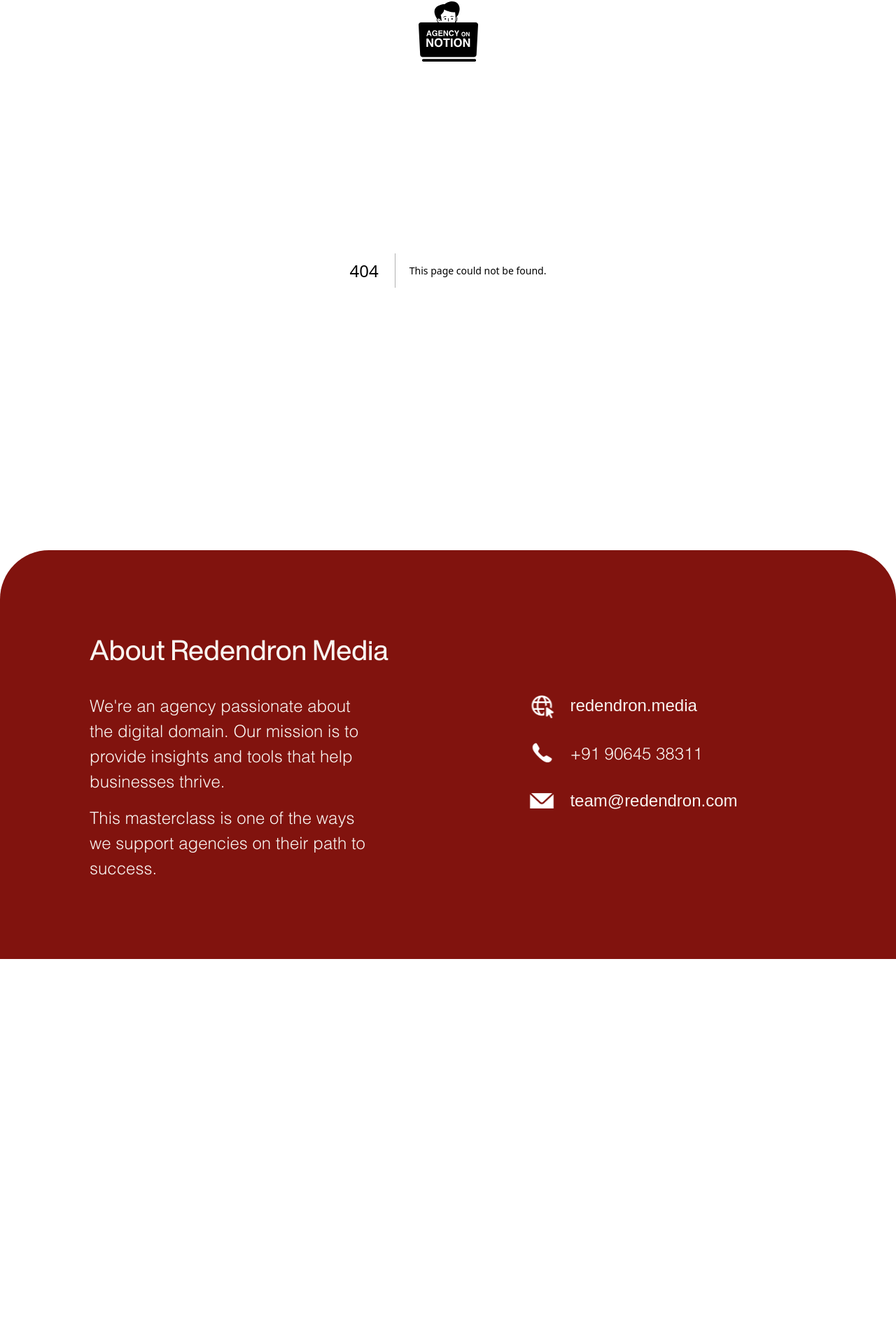
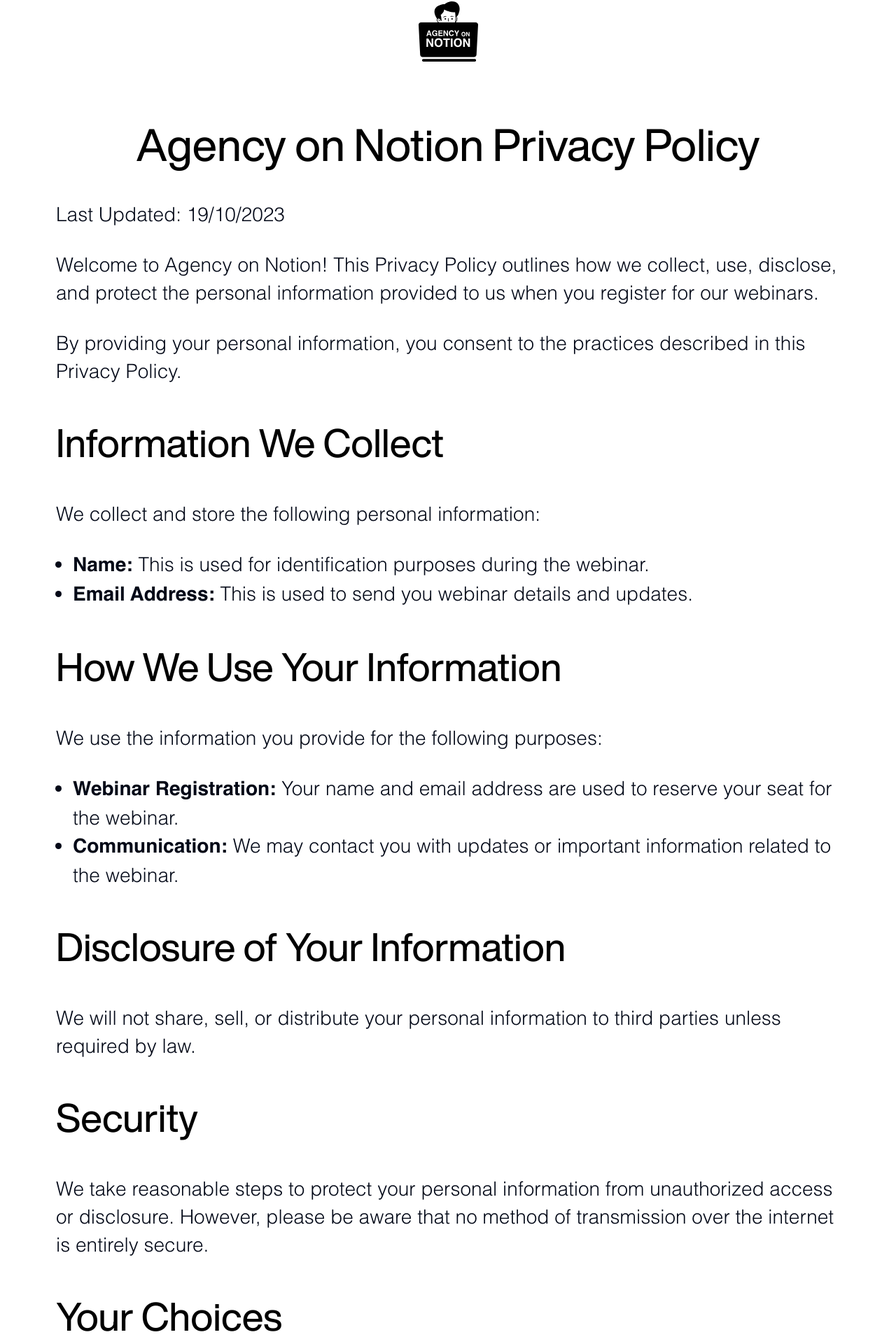
Before and after one commit to ramit03/agencyonnotion, a Next.js app: page /privacypolicy in a window 1280 px wide. Before the commit this address had no page. Shown: the part 14-1934 px from the top of the page at 70% size. Before the commit the page ends 1384 px from the top, so only its background shows below. Built offline with nearby package versions, Linux system fonts and the light colour scheme.

Commit message:
privacy policy

```diff
--- /dev/null
+++ b/app/(root)/privacypolicy/page.tsx
@@ -0,0 +1,48 @@
+import React from "react";
+
+function page() {
+  return (
+    <section className="flex flex-col md:mt-6 mt-16  w-full px-20 py-12 lg:gap-8  gap-4">
+      <h1 className="justify-center text-center header lg:mt-[100px]  md:mt-[50px] mt-[12px]">
+        Agency on Notion Privacy Policy
+      </h1>
+      <p className="subheader">Last Updated: 19/10/2023</p>
+      <p className="subheader">
+        Welcome to Agency on Notion! This Privacy Policy outlines how we collect,
+        use, disclose, and protect the personal information provided to us when
+        you register for our webinars.
+      </p>
+      <p className="subheader">
+      By providing your personal information, you consent to the practices described in this Privacy Policy.
+      </p>
+      <h2 className="header_2">Information We Collect</h2>
+      <p className="subheader">We collect and store the following personal information:</p>
+      <ul className="subheader list-disc ml-6">
+        <li><span className="font-bold">Name: </span>This is used for identification purposes during the webinar.</li>
+        <li><span className="font-bold">Email Address: </span>This is used to send you webinar details and updates.</li>
+      </ul>
+      <h2 className="header_2">How We Use Your Information</h2>
+      <p className="subheader">We use the information you provide for the following purposes:</p>
+      <ul className="subheader list-disc ml-6">
+        <li><span className="font-bold">Webinar Registration: </span>Your name and email address are used to reserve your seat for the webinar.</li>
+        <li><span className="font-bold">Communication: </span>We may contact you with updates or important information related to the webinar.</li>
+      </ul>
+      <h2 className="header_2">Disclosure of Your Information</h2>
+      <p className="subheader">We will not share, sell, or distribute your personal information to third parties unless required by law.</p>
+
+      <h2 className="header_2">Security</h2>
+      <p className="subheader">We take reasonable steps to protect your personal information from unauthorized access or disclosure. However, please be aware that no method of transmission over the internet is entirely secure.</p>
+
+      <h2 className="header_2">Your Choices</h2>
+      <p className="subheader">If you wish to modify or remove your registration information, please contact us at <span className="cursor-pointer text-[#2964AA]"> team@redendron.com</span>.</p>
+
+      <h2 className="header_2">Changes to this Policy</h2>
+      <p className="subheader">We may update this Privacy Policy from time to time. Any changes will be posted on this page, and the date of the last update will be modified accordingly.</p>
+
+      <h2 className="header_2">Contact Us</h2>
+      <p className="subheader mb-20">If you have any questions or concerns about this Privacy Policy, please contact us at  <span className="cursor-pointer text-[#2964AA]"> team@redendron.com</span>.</p>
+    </section>
+  );
+}
+
+export default page;
--- a/app/(root)/thankyou/page.tsx
+++ b/app/(root)/thankyou/page.tsx
@@ -6,7 +6,7 @@ import React from "react";
 function Thankyou() {
   return (
     <section className="flex lg:flex-row flex-col lg:py-48 md:py-32 py-28 w-full h-full lg:pl-44 lg:pr-20 lg:px-0 md:px-20 px-10 lg:gap-12 md:gap-16 gap-20">
-      <div className="flex flex-col lg:gap-12 md:gap-10 gap-10 lg:w-2/3 lg:text-[30px] md:text-[28px] text-lg text-gray-1">
+      <div className="flex flex-col lg:gap-12 md:gap-10 gap-10 lg:w-2/3 lg:text-[28px] md:text-[28px] text-lg text-gray-1">
         <h1 className="header md:text-5xl text-[32px]">Just one more thing</h1>
         <p className="font-helvetica_light font-light lg:leading-[47.10px] md:leading-[41.21px]">
           Congratulations! You're now registered for our upcoming masterclass on
@@ -28,7 +28,7 @@ function Thankyou() {
           </li>
         </ol>
         <p>Thank you for registering, and we look forward to seeing you soon!</p>
-        <p className="lg:text-2xl md:text-xl text-base font-bold lg:leading-9 md:leading-[29.44px] leading-normal">P.S. If your plans change and you can't attend, kindly opt out through the link in your email. This small step ensures a seamless experience for all. We appreciate your understanding!</p>
+        <p className="lg:text-[22px] md:text-xl text-base font-bold lg:leading-9 md:leading-[29.44px] leading-normal">P.S. If your plans change and you can't attend, kindly opt out through the link in your email. This small step ensures a seamless experience for all. We appreciate your understanding!</p>
         <Link href={'https://chat.whatsapp.com/IhHepfIw8huGUHka71jLd9'}>
           <Button className="bg-red-1 my-4 hover:bg-red-1/75 w-fit lg:h-28 md:h-[86px] h-[60px] px-8 py-3">
             <div className="flex flex-row gap-2 items-center">
--- a/app/globals.css
+++ b/app/globals.css
@@ -88,8 +88,11 @@
   .header{
     @apply font-neue text-black  font-normal lg:text-[64px] md:text-[36px] text-[28px]
   }
+  .header_2{
+    @apply font-neue text-black my-2 font-normal lg:text-[56px] md:text-[30px] text-[24px]
+  }
   .subheader{
-    @apply font-helvetica font-light lg:text-3xl md:text-[18px] text-base md:leading-10 leading-[36px]
+    @apply font-helvetica font-light lg:text-[28px] md:text-[18px] text-base md:leading-10 leading-[36px]
   }
   .form_input{
     @apply border border-black bg-white text-gray-2 placeholder:text-[#abafb1]  rounded-lg md:w-1/3 w-full pt-2 h-[72px]
--- a/app/page.tsx
+++ b/app/page.tsx
@@ -40,7 +40,7 @@ export default function Home() {
         </h1>
         <div className="flex lg:flex-row flex-col  lg:justify-between w-full lg:items-start md:items-end items-center">
           <div className="lg:w-1/2 w-full">
-            <ol className="flex font-helvetica_light font-light lg:text-3xl md:text-[18px] text-base md:leading-10  flex-col gap-4">
+            <ol className="flex font-helvetica_light font-light lg:text-[28px] md:text-[18px] text-base md:leading-10  flex-col gap-4">
               {learningList.map((text) => (
                 <li key={text.id} className="lg:my-2">
                   <div className="flex gap-2 md:gap-6 ITE">
--- a/components/common/Footer.tsx
+++ b/components/common/Footer.tsx
@@ -29,7 +29,6 @@ function Footer() {
               height={38}
             />
             <Link
-              className="font-neue font-extralight"
               href={"https://www.redendron.media/"}
             >
               redendron.media
@@ -44,7 +43,6 @@ function Footer() {
               height={38}
             />
             <p
-              className="font-neue font-light"
             >
               +91 90645 38311
             </p>
@@ -58,7 +56,6 @@ function Footer() {
               height={38}
             />
             <p
-              className="font-neue font-extralight"
             >
               team@redendron.com
             </p>
--- a/constants/index.js
+++ b/constants/index.js
@@ -4,7 +4,7 @@ export const instructorLinks = [
         name:'Hemant Adhikari',
         title:'Founder/Creative Director,',
         work:'Redendron Media',
-        desc:`Hemant's approach to project management is a fusion of design thinking, coding precision, and strategic foresight. His unique methodology, rooted in both creativity and logic, makes Notion an unparalleled tool in his hands.`
+        desc:`Hemant's approach to project management is a fusion of design thinking, attention to detail, and strategic foresight. His unique methodology, rooted in both creativity and logic, makes Notion an unparalleled tool in his hands.`
     },
     {
         imgURL:"/images/thupden.png",
```
